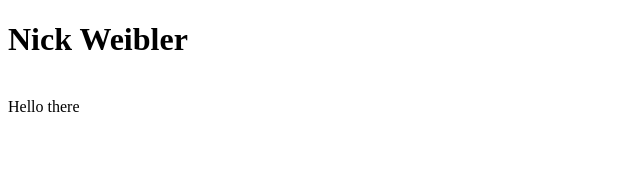
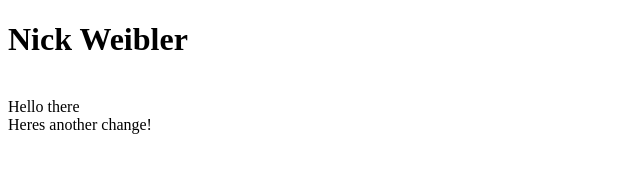
Before and after one commit to NickWeibler/nweibler01.github.io, a plain HTML site: page index.html in a window 1280 px wide. Shown: the whole page, without its empty margins (0-640 px from the left). Drawn offline with Linux system fonts and the light colour scheme.

Commit message:
Changed index.html again
added "Heres another change"

```diff
--- a/index.html
+++ b/index.html
@@ -5,5 +5,7 @@
     <h1>Nick Weibler</h1>
 <br />
 Hello there
+<br />
+Heres another change!
 </body>
 </html>
```
